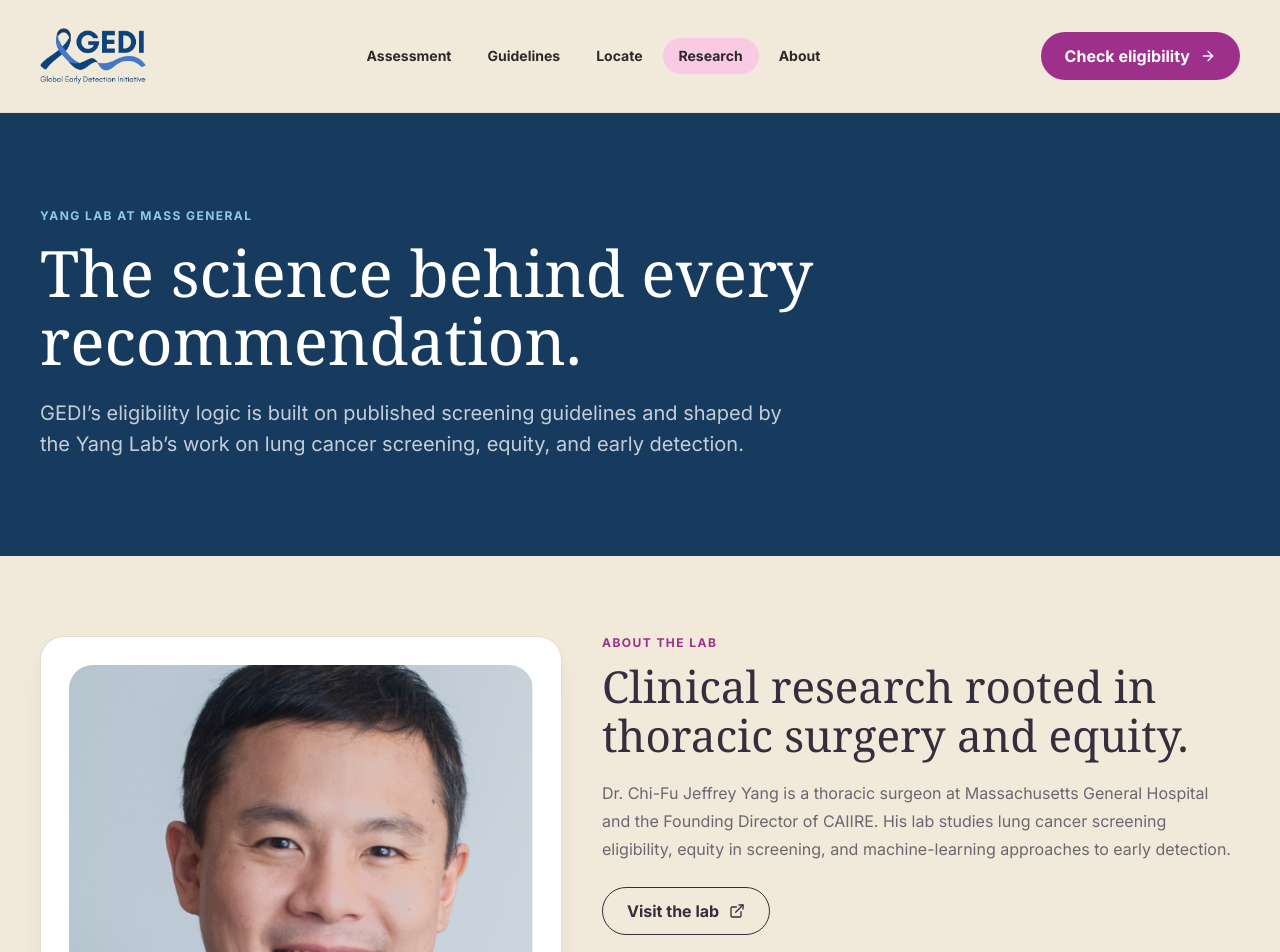
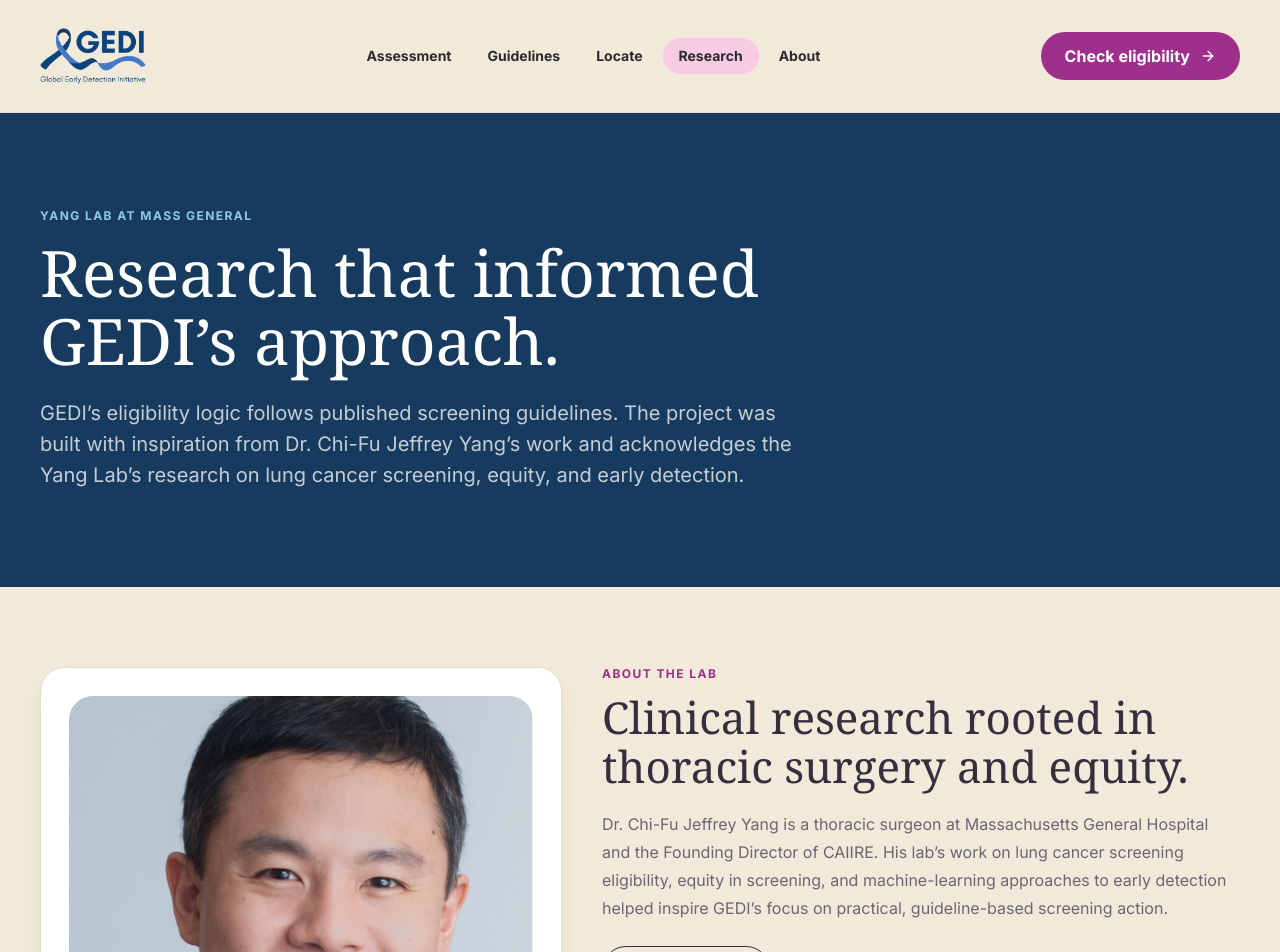
Before and after one commit to saithoutham/GEDI, a React (Vite) app: page /research in a window 1280 px wide. Shown: the top 952 px of the page. Built offline with nearby package versions, Linux system fonts and the light colour scheme.

Commit message:
Refine research attribution copy

```diff
--- a/src/lib/gedi.ts
+++ b/src/lib/gedi.ts
@@ -247,7 +247,7 @@
         'lung',
         'eligible',
         'USPSTF 2021 recommends annual LDCT lung cancer screening for adults 50-80 with at least 20 pack-years who currently smoke or quit within the past 15 years.',
-        'Yang Lab research has shown pack-year history is an inadequate and biased eligibility measure; GEDI keeps the guideline rule but surfaces the limitation.'
+        'Published research from Yang Lab collaborators has raised concerns that pack-year history can be an inadequate and biased eligibility measure; GEDI keeps the guideline rule while surfacing the limitation.'
       )
     );
   } else if (age >= 50 && age <= 80 && answers.smoked100Plus) {
--- a/src/pages/About.tsx
+++ b/src/pages/About.tsx
@@ -7,7 +7,7 @@
         <p className="eyebrow text-[var(--color-brand-primary)]">About GEDI</p>
         <h1 className="display-lg mt-4 text-[var(--color-brand-aubergine)]">A public screening platform built to close the action gap.</h1>
         <p className="body-lg mt-6 text-[var(--color-ink-muted)]">
-          GEDI helps people understand screening eligibility, build a multi-cancer plan, and find the next practical step. It connects guideline logic with the Yang Lab’s research and ALCSI’s community screening work.
+          GEDI helps people understand screening eligibility, build a multi-cancer plan, and find the next practical step. It follows published screening guidelines and was inspired in part by the Yang Lab’s research and ALCSI’s community screening work.
         </p>
       </div>
       <div className="mt-12 grid gap-5 md:grid-cols-3">
--- a/src/pages/Home.tsx
+++ b/src/pages/Home.tsx
@@ -44,7 +44,7 @@
                 </Link>
               </div>
               <p className="mt-6 text-sm font-semibold leading-6 text-[var(--color-brand-aubergine)]">
-                Built from ACS and USPSTF screening pathways, with research context from the Yang Lab at Mass General.
+                Built from ACS and USPSTF screening pathways, with research context inspired by the Yang Lab at Mass General.
               </p>
             </div>
             <figure className="overflow-hidden rounded-[28px] border border-white/70 bg-white shadow-[var(--shadow-gedi)]">
@@ -140,7 +140,7 @@
             <p className="eyebrow text-[var(--color-brand-sky)]">Powered by research</p>
             <h2 className="display-md mt-4">The recommendations are only as good as the science behind them.</h2>
             <p className="mt-5 leading-7 text-white/75">
-              GEDI connects guideline logic to the Yang Lab’s published research on lung cancer screening eligibility, equity, and early detection.
+              GEDI follows published screening guidelines and acknowledges Yang Lab research on lung cancer screening eligibility, equity, and early detection.
             </p>
             <Link to="/research" className="btn mt-8 border border-[var(--color-brand-sky)] bg-[var(--color-brand-sky)] text-[var(--color-brand-navy)] hover:bg-white">
               See the research <ArrowRight className="h-4 w-4" aria-hidden="true" />
--- a/src/pages/Research.tsx
+++ b/src/pages/Research.tsx
@@ -8,9 +8,9 @@
       <section className="bg-[var(--color-brand-navy)] py-16 text-white md:py-24">
         <div className="container-gedi">
           <p className="eyebrow text-[var(--color-brand-sky)]">Yang Lab at Mass General</p>
-          <h1 className="display-lg mt-4 max-w-4xl">The science behind every recommendation.</h1>
+          <h1 className="display-lg mt-4 max-w-4xl">Research that informed GEDI’s approach.</h1>
           <p className="body-lg mt-6 max-w-3xl text-white/75">
-            GEDI’s eligibility logic is built on published screening guidelines and shaped by the Yang Lab’s work on lung cancer screening, equity, and early detection.
+            GEDI’s eligibility logic follows published screening guidelines. The project was built with inspiration from Dr. Chi-Fu Jeffrey Yang’s work and acknowledges the Yang Lab’s research on lung cancer screening, equity, and early detection.
           </p>
         </div>
       </section>
@@ -28,7 +28,7 @@
             <p className="eyebrow text-[var(--color-brand-primary)]">About the lab</p>
             <h2 className="display-md mt-3 text-[var(--color-brand-aubergine)]">Clinical research rooted in thoracic surgery and equity.</h2>
             <p className="mt-5 leading-7 text-[var(--color-ink-muted)]">
-              Dr. Chi-Fu Jeffrey Yang is a thoracic surgeon at Massachusetts General Hospital and the Founding Director of CAIIRE. His lab studies lung cancer screening eligibility, equity in screening, and machine-learning approaches to early detection.
+              Dr. Chi-Fu Jeffrey Yang is a thoracic surgeon at Massachusetts General Hospital and the Founding Director of CAIIRE. His lab’s work on lung cancer screening eligibility, equity in screening, and machine-learning approaches to early detection helped inspire GEDI’s focus on practical, guideline-based screening action.
             </p>
             <a href="https://yang-lab.mgh.harvard.edu/" target="_blank" rel="noreferrer" className="btn btn-secondary mt-6">
               Visit the lab <ExternalLink className="h-4 w-4" />
@@ -82,12 +82,12 @@
 
       <section className="container-gedi pb-20">
         <div className="rounded-[32px] bg-[var(--color-brand-primary-soft)] p-7 md:p-10">
-          <p className="eyebrow text-[var(--color-brand-primary)]">How research shapes GEDI</p>
+          <p className="eyebrow text-[var(--color-brand-primary)]">Research context in GEDI</p>
           <div className="mt-6 grid gap-5 md:grid-cols-3">
             {[
-              ['Pack-year bias', 'GEDI keeps USPSTF eligibility visible but explains that pack-years can under-screen some groups.'],
-              ['Equity flags', 'Family history and exposure risk create a doctor-discussion pathway instead of a hard no.'],
-              ['Action design', 'The guide connects eligibility to call scripts because awareness without booking does not change outcomes.'],
+              ['Pack-year context', 'GEDI keeps USPSTF eligibility visible while noting published concerns that pack-year rules can under-screen some groups.'],
+              ['Equity prompts', 'Family history and exposure risk create a doctor-discussion pathway instead of a hard no.'],
+              ['Action design', 'The guide connects eligibility to call scripts so users can move from guideline information to a practical next step.'],
             ].map(([title, body]) => (
               <article key={title} className="rounded-3xl bg-white p-6">
                 <h2 className="text-xl font-black text-[var(--color-brand-aubergine)]">{title}</h2>
```
